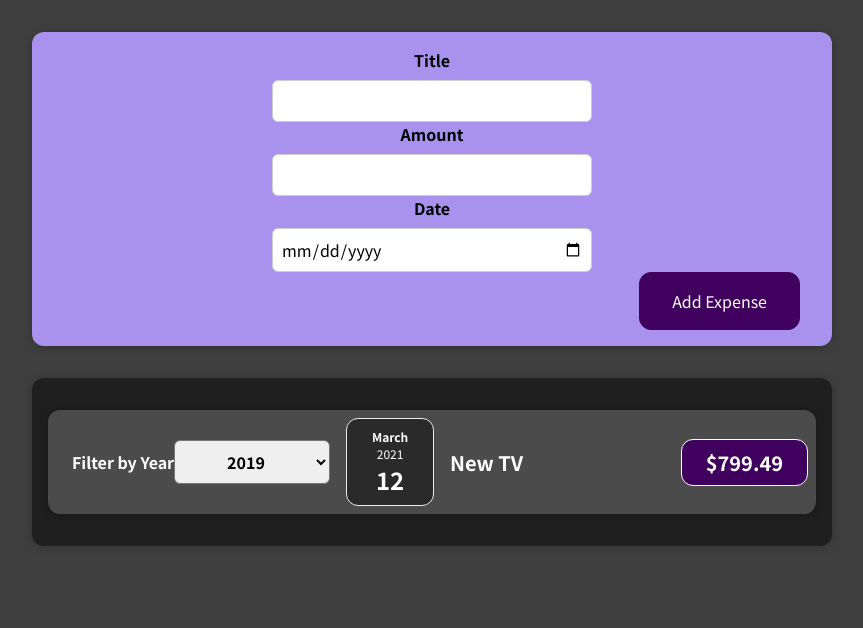
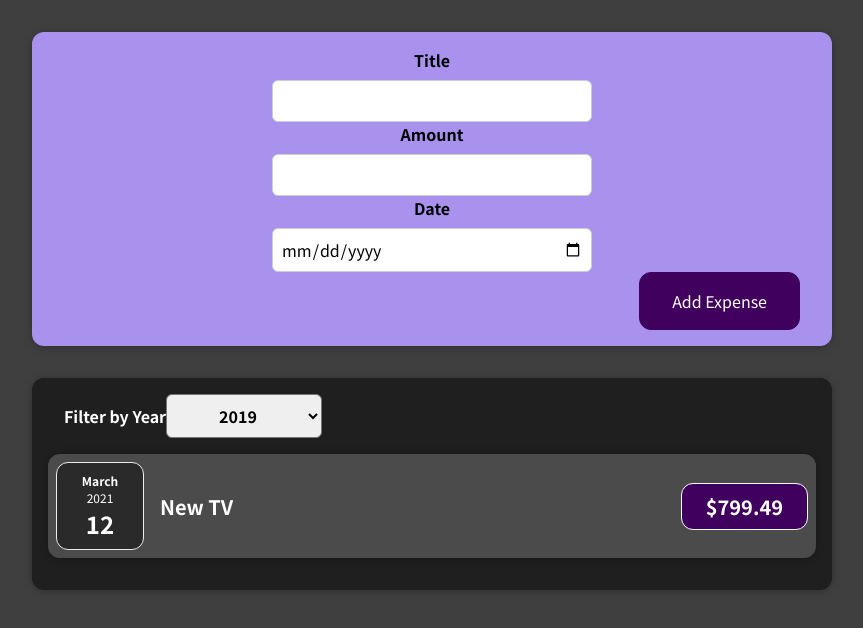
Before and after one commit to kraft-aka/react-expense-tracker, a React (Create React App) app: page / in a window 1280 px wide. Shown: the top 628 px of the page, without its empty margins (208-1071 px from the left). Built offline with nearby package versions, Linux system fonts and the light colour scheme.

Commit message:
edit Expenses Comp

```diff
--- a/src/components/Expenses/ExpenseItem.js
+++ b/src/components/Expenses/ExpenseItem.js
@@ -7,7 +7,6 @@ import ExpensesFilter from "../NewExpense/ExpensesFilter";
 export default function ExpenseItem(props) {
   return (
     <Card className="expense-item">
-    <ExpensesFilter />
       <ExpenseDate date={props.date} />
       <div className="expense-item__description">
         <h2>{props.title}</h2>
--- a/src/components/Expenses/Expenses.js
+++ b/src/components/Expenses/Expenses.js
@@ -1,11 +1,17 @@
-import React from "react";
+import React, { useState } from "react";
 import ExpenseItem from "./ExpenseItem";
+import ExpensesFilter from "../NewExpense/ExpensesFilter";
 import Card from "../UI/Card";
 import "./Expenses.css";
 
 export default function (props) {
+  const [year, setYear] = useState("2019");
+  function expenseFilterHandler(selectedYear) {
+    setYear(selectedYear);
+  }
   return (
     <Card className="expenses">
+      <ExpensesFilter selected={year} onExpenseFilter={expenseFilterHandler} />
       <ExpenseItem
         title={props.items[1].title}
         amount={props.items[1].amount}
--- a/src/components/NewExpense/ExpensesFilter.js
+++ b/src/components/NewExpense/ExpensesFilter.js
@@ -1,16 +1,27 @@
-import React from 'react'
-import './ExpensesFilter.css'
+import React from "react";
+import "./ExpensesFilter.css";
 
-export default function ExpensesFilter() {
+export default function ExpensesFilter(props) {
   return (
-    <form action="" className='expenses-filter'>
-      <label className='expenses-filter__label'>Filter by Year</label>
-      <select name="" id="" className='select'>
+    <div className="expenses-filter">
+      <label
+        className="expenses-filter__label"
+        htmlFor="filter-expenses"
+        name="expenses-years"
+      >
+        Filter by Year
+      </label>
+      <select
+        value={props.selected}
+        name="expenses-year"
+        id="filter"
+        className="select"
+      >
         <option value="2019">2019</option>
         <option value="2020">2020</option>
         <option value="2021">2021</option>
         <option value="2022">2022</option>
       </select>
-    </form>
-  )
+    </div>
+  );
 }
```
